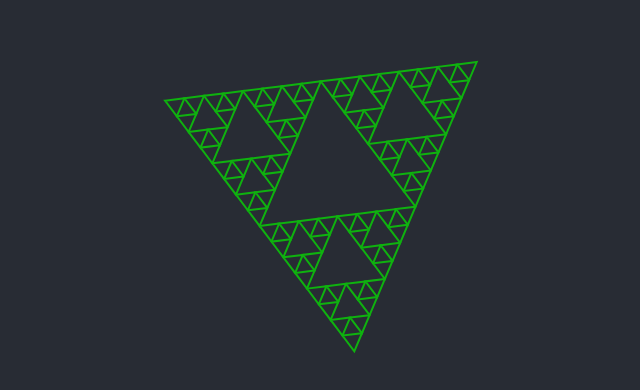
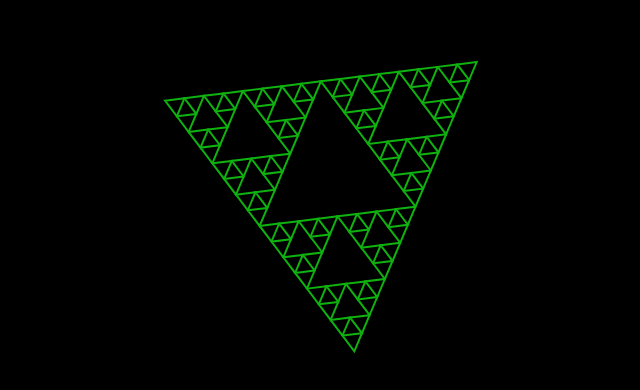
Before and after one commit to aboveaboutbelow/aboveaboutbelow.github.io, a plain HTML site: page index.html in a window 1280 px wide. Shown: the part 274-664 px from the top of the page, without its empty margins (308-948 px from the left). Drawn offline with Linux system fonts and the light colour scheme.

Commit message:
ui: hide overflow and set black bg

```diff
--- a/index.html
+++ b/index.html
@@ -6,12 +6,13 @@
   <style>
     html {
       height: 100%;
-      width: 100%
+      width: 100%;
     }
 
     body {
       margin: 0;
       display: flex;
+      overflow: hidden;
       justify-content: center;
       align-items: center;
       height: 100vh;
@@ -34,7 +35,7 @@
     canvas.width = window.innerWidth;
     canvas.height = window.innerHeight;
 
-    canvas.style.backgroundColor = '#282c34';
+    canvas.style.backgroundColor = '#000000';
 
     const margin = 0.33;
     const effectiveHeight = canvas.height * (1 - 2 * margin);
```
